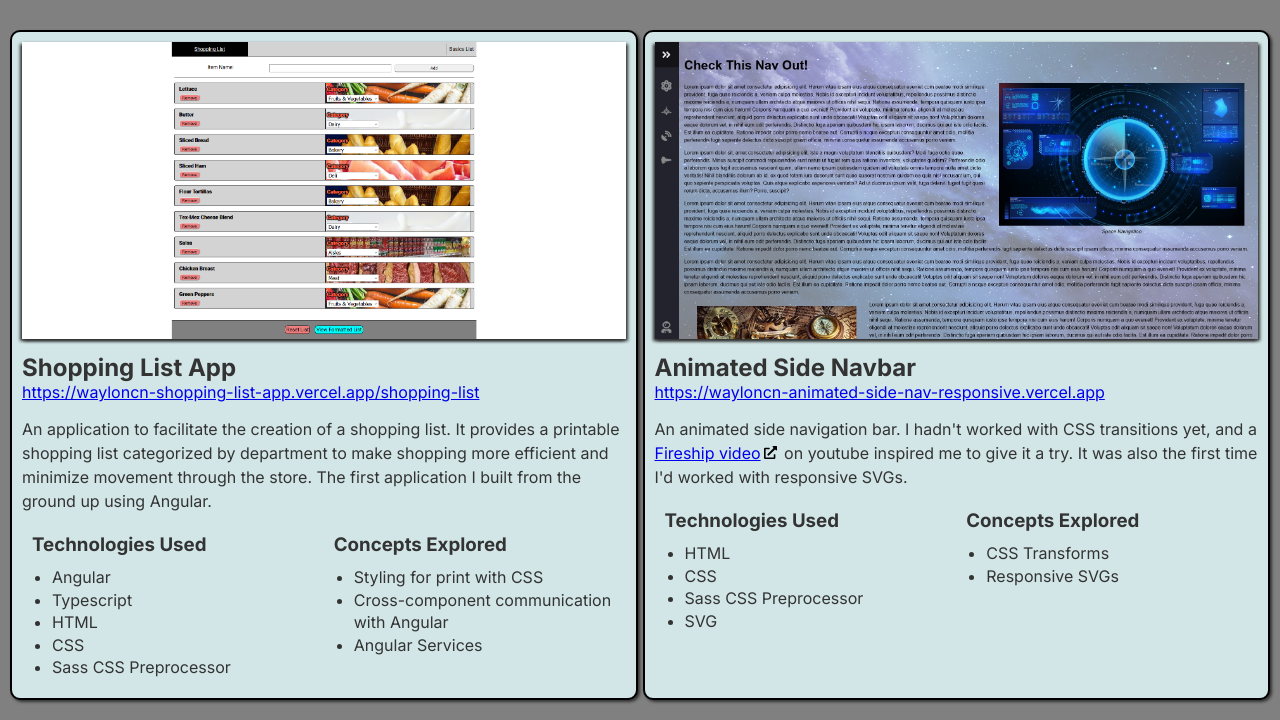
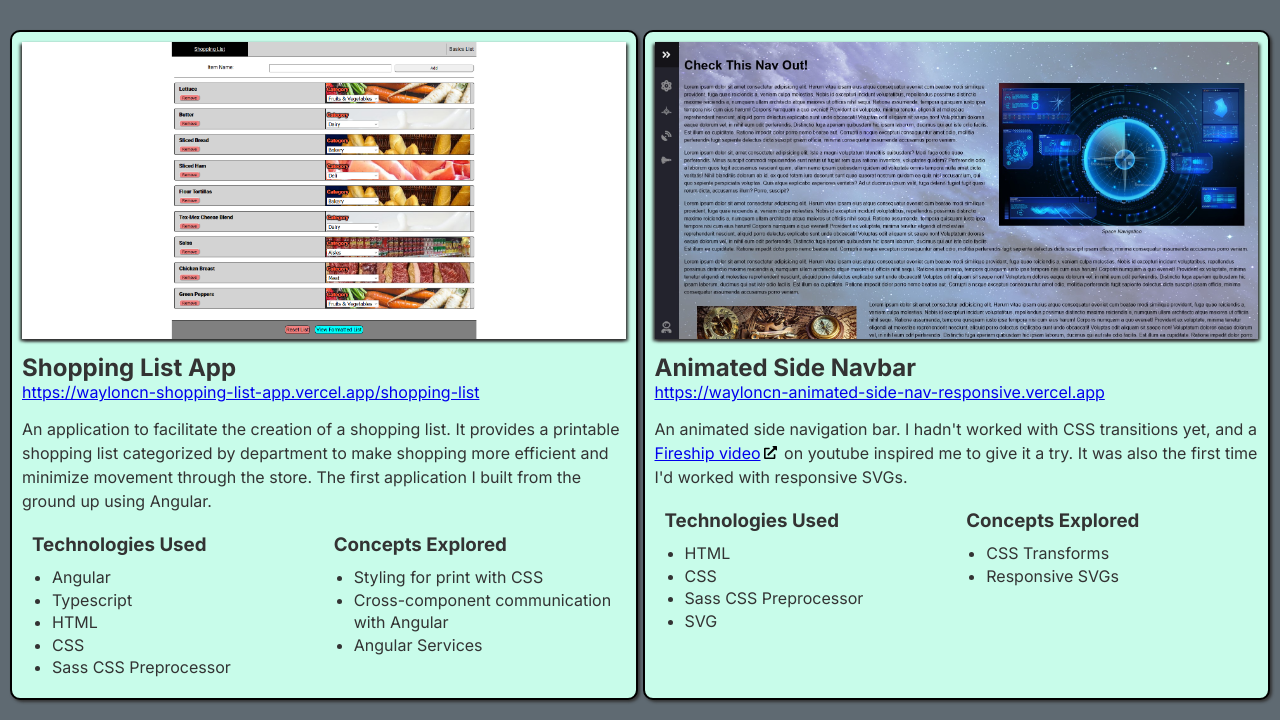
Before and after one commit to Breckles/portfolio, a website: page index.html in a window 1280 px wide. Shown: the part 80-800 px from the top of the page. Drawn offline with Linux system fonts and the light colour scheme.

Commit message:
settled on a color scheme

```diff
--- a/src/styles/_theme.scss
+++ b/src/styles/_theme.scss
@@ -1,8 +1,12 @@
-$bg-primary: gray;
+$bg-primary: #5f6a72;
 $bg-secondary: #333333;
-$bg-menu: #646464;
+$bg-menu: #4b4d52;
+$bg-card: #c8fcea;
+
 $text-header: #fffff4;
 $text-primary: #333333;
-$bg-card: #d2e6e7;
-$switcher-dot-border: red;
-$switcher-dot-fill: red;
+
+// $switcher-dot-border: #333333;
+// $switcher-dot-fill: #5f6a72;
+$switcher-dot-border: #5f6a72;
+$switcher-dot-fill: #333333;
```
Also changed, not shown: docs/styles/main.css, 1 other file.
